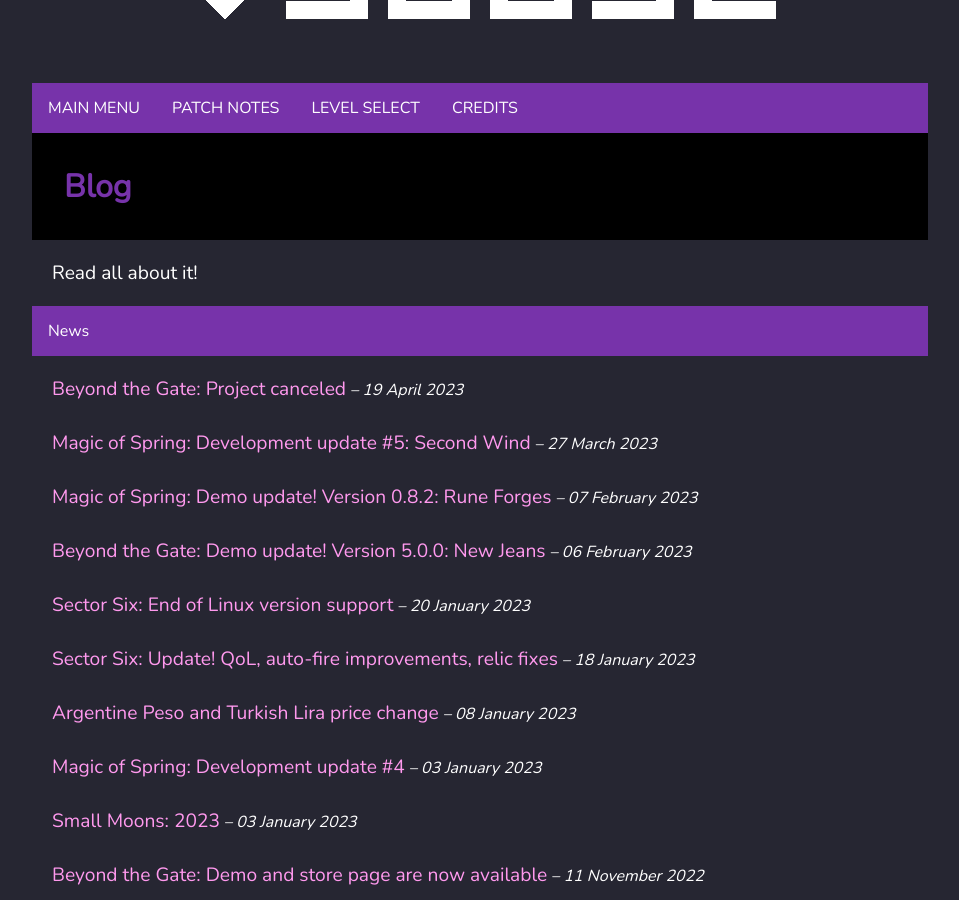
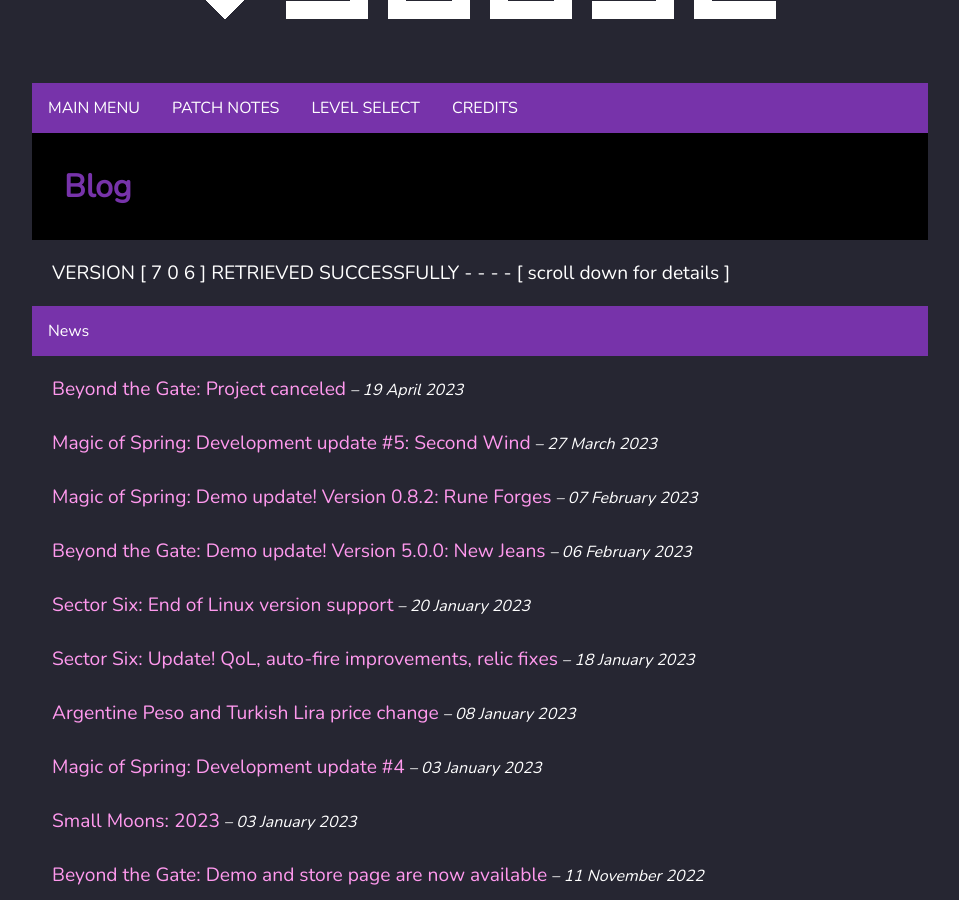
Before and after one commit to V3663L/v3663l.github.io, a Jekyll site: the page built from blog/index.html, in a window 1280 px wide and 900 px high, scrolled down 349 px. Shown: the whole window, without its empty margins (160-1119 px from the left). Built offline with Jekyll 4.4.1, drawn with Linux system fonts in a browser that asks for light colours.

Commit message:
Update index.html

```diff
--- a/blog/index.html
+++ b/blog/index.html
@@ -7,7 +7,7 @@
 
 <h1>Blog</h1>
 
-<p>Read all about it!</p>
+<p>VERSION [ 7 0 6 ] RETRIEVED SUCCESSFULLY - - - - [ scroll down for details ]</p>
 
 <comments>
 <a>News</a>
@@ -21,6 +21,6 @@
 <a>Older posts</a>
 </comments>
 
-<p><a href="https://zuurix.com/blog-archive">▶ View older posts</a></p>
+<p><a href="https://v3663l.com/blog-archive">▶ View older posts</a></p>
 
 </div>
```
